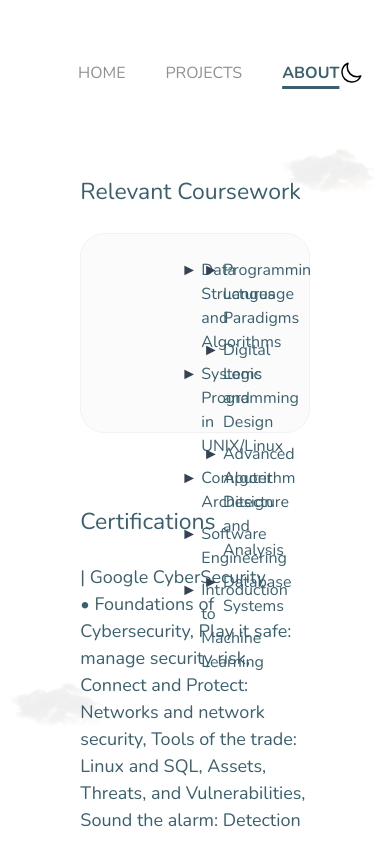
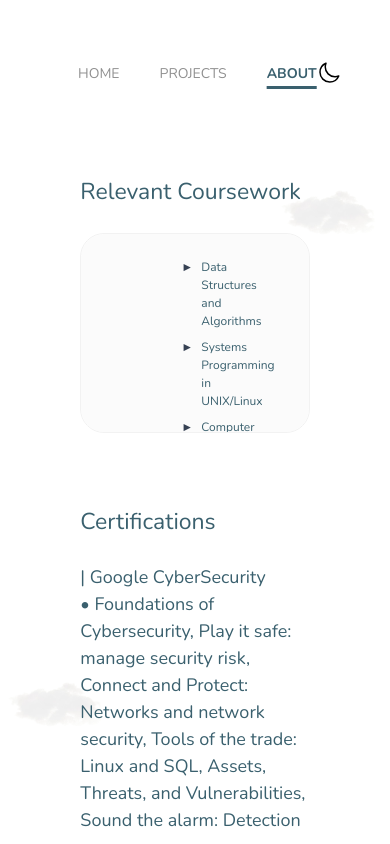
Before and after one commit to aasthas23/portfolio, a React (Vite) app in the folder portfolio/: page / in a window 390 px wide. Both pictures are taken after a click on the button "ABOUT". Built offline with nearby package versions, Linux system fonts and the light colour scheme.

Commit message:
updated ui bit more

```diff
--- a/portfolio/src/About.tsx
+++ b/portfolio/src/About.tsx
@@ -5,8 +5,8 @@ function About() {
         Relevant Coursework
       </h2>
       <br />
-     <div className="border-1 border-[#f2f2f2] rounded-3xl h-50 bg-[#f5f5f567] z-10">
-    <ul className="columns-2 list-none py-6 px-25 m-0 justify-between items-center font-light text-[16px]">
+     <div className="border-1 border-[#f2f2f2] rounded-3xl h-50 bg-[#f5f5f567] z-10 overflow-y-scroll">
+    <ul className="columns-1 list-none py-6 px-25 m-0 justify-between items-center font-light sm:text-[10px] md:text-[16px] sm:columns-1 md:columns-2 text-[12px]">
         <li className="relative pl-5 before:content-['►'] before:absolute before:left-0 before:text-gray-700 mb-2">Data Structures and Algorithms</li>
         <li className="relative pl-5 before:content-['►'] before:absolute before:left-0 before:text-gray-700 mb-2">Systems Programming in UNIX/Linux</li>
         <li className="relative pl-5 before:content-['►'] before:absolute before:left-0 before:text-gray-700 mb-2">Computer Architecture</li>
--- a/portfolio/src/App.tsx
+++ b/portfolio/src/App.tsx
@@ -26,21 +26,21 @@ function App() {
     />
 
       <div className="h-[15%] w-[60%] flex justify-between">
-        <div className="flex">
+        <div className="flex justify-evenly">
           {/* Here I have used the buttons and on clicking that certain part of the code will be changed  */}
           <button
-          className={`gap-1 sm:text-[12px] md:text-[18px] lg:text-[20px] py-5 md:py-9 hover:text-[22px] cursor-pointer dark:text-[#fffffc]
+          className={`gap-1 sm:text-[14px] md:text-[18px] lg:text-[20px] py-5 md:py-9 hover:text-[22px] cursor-pointer dark:text-[#fffffc] text-[14px]
             ${page === "home" ? "text-[#3A606E] font-bold underline underline-offset-8 decoration-3" : "text-[#909090]"}
           `}
           onClick={() => setPage("home")}
         >
            HOME
           </button>
-          <button className={`gap-1 sm:text-[12px] md:text-[18px] lg:text-[20px] py-5 md:py-9 px-10 cursor-pointer hover:text-[22px] dark:text-[#fffffc]
+          <button className={`gap-1  text-[14px] sm:text-[14px] md:text-[18px] lg:text-[20px] py-5 md:py-9 px-10 cursor-pointer hover:text-[22px] dark:text-[#fffffc]
              ${page === "projects" ? "text-[#3A606E] font-bold underline underline-offset-8 decoration-3" : "text-[#909090]"}`} onClick={() => setPage("projects")}>
             PROJECTS
           </button>
-          <button className={`gap-1 sm:text-[12px] md:text-[18px] lg:text-[20px] py-5 md:py-9 cursor-pointer hover:text-[22px] dark:text-[#fffffc]
+          <button className={`gap-1 text-[14px] sm:text-[14px] md:text-[18px] lg:text-[20px] py-5 md:py-9 cursor-pointer hover:text-[22px] dark:text-[#fffffc]
              ${page === "about" ? "text-[#3A606E] font-bold underline underline-offset-8 decoration-3" : "text-[#909090]"}`} onClick={() => setPage("about")}>
             ABOUT
           </button>
--- a/portfolio/src/index.css
+++ b/portfolio/src/index.css
@@ -53,7 +53,7 @@
 
 @media (max-width: 640px) {
   .cloudd {
-    bottom: calc(100vh - 25%);
+    bottom: calc(100vh - 30%);
 
   }
 }
```
